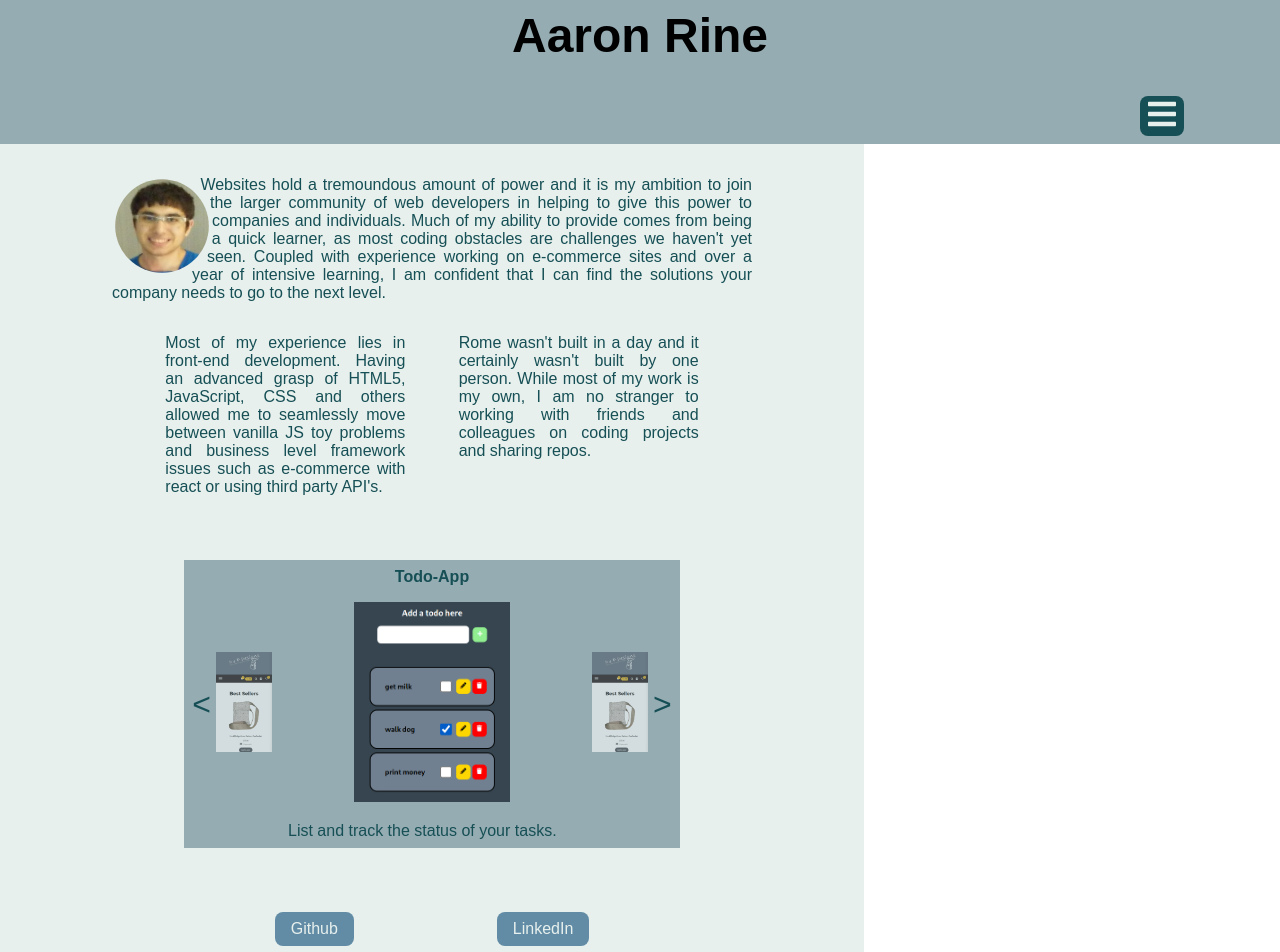
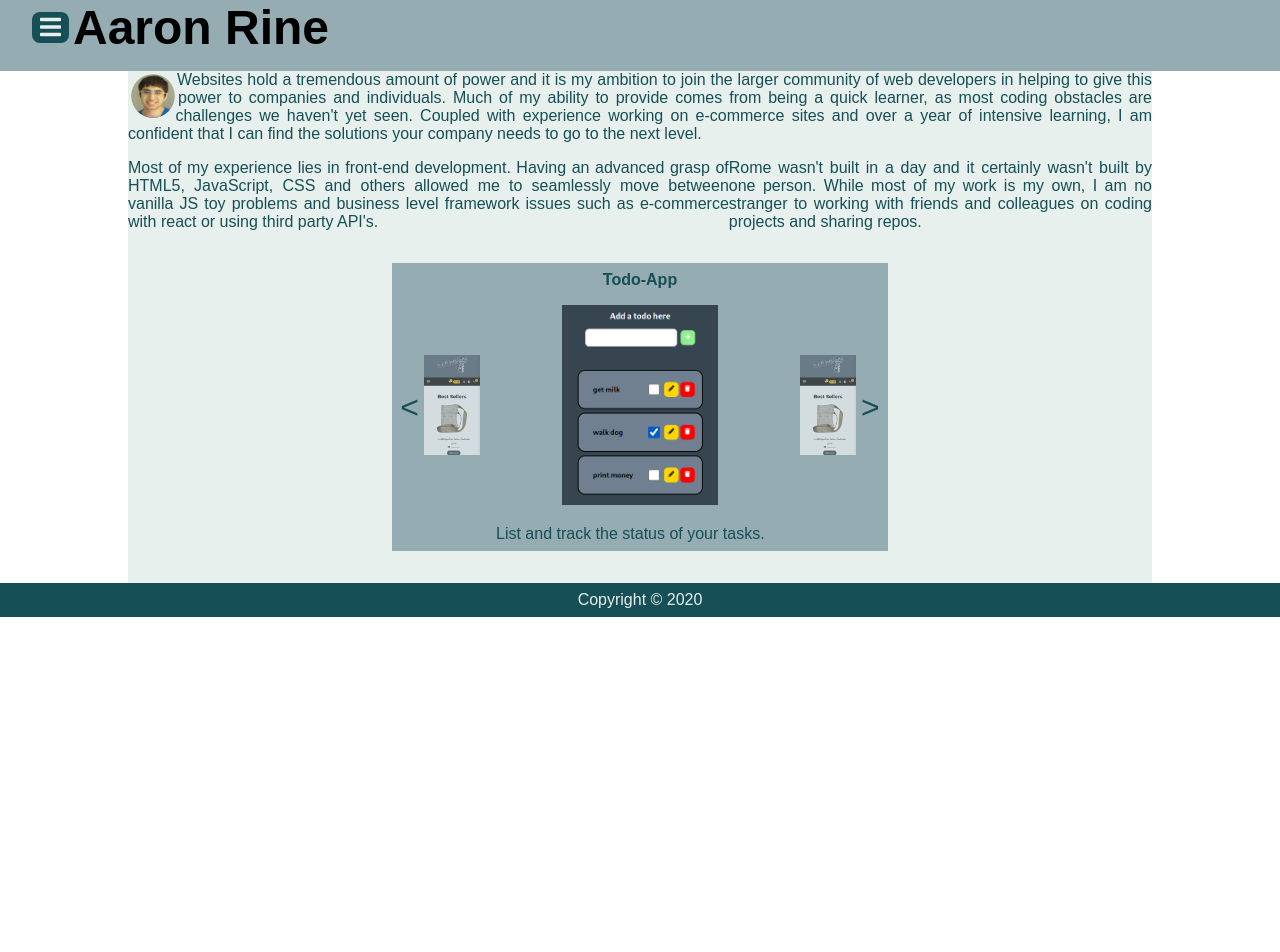
Before and after one commit to aaronrine/portfolio, a React (Create React App) app in the folder frontend/: page / in a window 1280 px wide. Shown: the top 952 px of the page. After the commit the page ends 800 px from the top, so only its background shows below. Built offline with nearby package versions, Linux system fonts and the light colour scheme; a web font is replaced by a local one.

Commit message:
feat(Header): mobile menu pops under title

```diff
--- a/frontend/src/App/App.scss
+++ b/frontend/src/App/App.scss
@@ -1,39 +1,41 @@
 @import "../colors";
 
 .App {
+  height: 100%;
   display: flex;
   flex-direction: column;
   align-items: center;
-  justify-content: center;
+  overflow-x: hidden;
   .Header {
     display: flex;
     flex-direction: column;
-    align-items: center;
+    justify-content: center;
     background: $light-blue-gray;
     width: 100%;
-    .title {
+    .headerWrapper {
+      margin-left: 2rem;
       display: flex;
-      flex-direction: column;
       align-items: center;
+      button {
+        outline: none;
+        border: none;
+        border-radius: 0.5rem;
+        padding: 0.1rem 0.5rem;
+        font-size: 1.5rem;
+        background-color: $blue-gray;
+        color: $blueWhite;
+        margin-right: 0.25rem;
+      }
       .Link {
         text-decoration: none;
         color: black;
+        display: flex;
+        flex-direction: column;
+        align-items: center;
+        justify-content: center;
         h1 {
-          margin-top: 0.5rem;
           font-size: 3rem;
         }
-      }
-    }
-    .details {
-      display: flex;
-      width: 100%;
-      justify-content: flex-start;
-      margin-bottom: 0.5rem;
-      margin-left: 2.5rem;
-      color: $blue-gray;
-      h4 {
-        color: $blue-gray;
-        width: 70%;
       }
     }
   }
@@ -42,69 +44,70 @@
     background: $blue-gray;
     color: $blueWhite;
     padding: 0.5rem;
+    text-align: center;
   }
 }
 
-@media (min-width: 992px) {
-  .App {
-    display: grid;
-    grid-template-areas:
-      "header header "
-      "nav main "
-      "footer footer ";
-    height: 100vh;
-    grid-template-rows: max-content 1fr max-content;
-    grid-template-columns: max-content 1fr;
-    .Header {
-      grid-area: header;
-      height: 9rem;
-      padding: 0 7rem;
-      display: flex;
-      justify-content: space-between;
-      .title {
-        display: flex;
-        flex-direction: column;
-        align-items: flex-start;
-        justify-content: center;
-        .Link {
-          text-decoration: none;
-          color: black;
-          h1 {
-            font-size: 3rem;
-          }
-        }
-        h4 {
-          color: $blue-gray;
-        }
-      }
-      .details {
-        display: flex;
-        flex-direction: column;
-        align-items: flex-end;
-        justify-content: space-evenly;
-        color: $blue-gray;
-        p {
-          font-size: 1.2rem;
-        }
-        a {
-          background: $blue-gray;
-          padding: 0.25rem 0.5rem;
-          border-radius: 0.5rem;
-          text-decoration: none;
-          color: $blueWhite;
-          &:hover {
-            background-color: $blueWhite;
-            color: $blue-gray;
-          }
-        }
-      }
-    }
+// @media (min-width: 992px) {
+//   .App {
+//     display: grid;
+//     grid-template-areas:
+//       "header header "
+//       "nav main "
+//       "footer footer ";
+//     height: 100vh;
+//     grid-template-rows: max-content 1fr max-content;
+//     grid-template-columns: max-content 1fr;
+//     .Header {
+//       grid-area: header;
+//       height: 9rem;
+//       padding: 0 7rem;
+//       display: flex;
+//       justify-content: space-between;
+//       .title {
+//         display: flex;
+//         flex-direction: column;
+//         align-items: flex-start;
+//         justify-content: center;
+//         .Link {
+//           text-decoration: none;
+//           color: black;
+//           h1 {
+//             font-size: 3rem;
+//           }
+//         }
+//         h4 {
+//           color: $blue-gray;
+//         }
+//       }
+//       .details {
+//         display: flex;
+//         flex-direction: column;
+//         align-items: flex-end;
+//         justify-content: space-evenly;
+//         color: $blue-gray;
+//         p {
+//           font-size: 1.2rem;
+//         }
+//         a {
+//           background: $blue-gray;
+//           padding: 0.25rem 0.5rem;
+//           border-radius: 0.5rem;
+//           text-decoration: none;
+//           color: $blueWhite;
+//           &:hover {
+//             background-color: $blueWhite;
+//             color: $blue-gray;
+//           }
+//         }
+//       }
+//     }
 
-    footer {
-      grid-area: footer;
-      background: $blue-gray;
-      color: $blueWhite;
-      padding: 0.5rem;
-    }
-  }
-}
+//     footer {
+//       grid-area: footer;
+//       background: $blue-gray;
+//       color: $blueWhite;
+//       padding: 0.5rem;
+//     }
+//   }
+// }
--- a/frontend/src/components/Header.js
+++ b/frontend/src/components/Header.js
@@ -1,17 +1,22 @@
 import { Link } from "react-router-dom";
+import { useState } from "react";
 import { Navbar, getNavItems } from "../components";
+import { faBars } from "@fortawesome/free-solid-svg-icons";
+import { FontAwesomeIcon } from "@fortawesome/react-fontawesome";
 
 export function Header() {
+  const [showMenu, setShowMenu] = useState(false);
   return (
     <header className="Header">
-      <div className="title">
+      <div className="headerWrapper">
+        <button onClick={() => setShowMenu(!showMenu)}>
+          <FontAwesomeIcon icon={faBars} />
+        </button>
         <Link to="/" className="Link">
           <h1>Aaron Rine</h1>
         </Link>
       </div>
-      <aside className="details">
-        <Navbar navItems={getNavItems()} />
-      </aside>
+      <Navbar navItems={getNavItems()} showMenu={showMenu} />
     </header>
   );
 }
--- a/frontend/src/components/Home/Home.js
+++ b/frontend/src/components/Home/Home.js
@@ -10,7 +10,7 @@ export function Home() {
         <div className="bioCard">
           <img src={profile} alt="Aaron Rine" />
           <p>
-            Websites hold a tremoundous amount of power and it is my ambition to
+            Websites hold a tremendous amount of power and it is my ambition to
             join the larger community of web developers in helping to give this
             power to companies and individuals. Much of my ability to provide
             comes from being a quick learner, as most coding obstacles are
@@ -36,10 +36,6 @@ export function Home() {
         </div>
       </section>
       <ProjectCarousel projects={data.projects} />
-      <section className="contact">
-        <a href="https://github.com/aaronrine/">Github</a>
-        <a href="https://www.linkedin.com/in/aaron-rine-1903b511a/">LinkedIn</a>
-      </section>
     </main>
   );
 }
--- a/frontend/src/components/Home/Home.scss
+++ b/frontend/src/components/Home/Home.scss
@@ -1,24 +1,22 @@
 @import "../../colors";
 
 .Home {
-  padding: 0 1rem;
   color: $blue-gray;
   background: $blueWhite;
+  width: 80%;
   display: flex;
   flex-direction: column;
   align-items: center;
   .bio {
-    margin: 2rem 6rem;
     display: flex;
     flex-direction: column;
     align-items: center;
-    width: 40em;
     .bioCard {
-      margin-bottom: 2rem;
+      margin-bottom: 1rem;
       img {
         float: left;
-        width: 100px;
-        height: 100px;
+        width: 50px;
+        height: 50px;
         border-radius: 50%;
         padding: 0.2rem;
         shape-outside: circle(50%);
@@ -34,26 +32,65 @@
       width: 100%;
       p {
         text-align: justify;
-        width: 15em;
-      }
-    }
-  }
-  .contact {
-    width: 55%;
-    margin: 2rem 0;
-    display: flex;
-    justify-content: space-around;
-    align-items: center;
-    a {
-      text-decoration: none;
-      background: $muted-cobalt;
-      padding: 0.5rem 1rem;
-      border-radius: 0.5rem;
-      color: $blueWhite;
-      &:hover {
-        background: $light-blue-gray;
-        color: $blue-gray;
       }
     }
   }
 }
+
+// .Home {
+//   padding: 0 1rem;
+//   color: $blue-gray;
+//   background: $blueWhite;
+//   display: flex;
+//   flex-direction: column;
+//   align-items: center;
+//   .bio {
+//     margin: 2rem 6rem;
+//     display: flex;
+//     flex-direction: column;
+//     align-items: center;
+//     width: 40em;
+//     .bioCard {
+//       margin-bottom: 2rem;
+//       img {
+//         float: left;
+//         width: 100px;
+//         height: 100px;
+//         border-radius: 50%;
+//         padding: 0.2rem;
+//         shape-outside: circle(50%);
+//       }
+//       p {
+//         text-align: justify;
+//       }
+//     }
+//     .bioText {
+//       display: flex;
+//       justify-content: space-evenly;
+//       margin-bottom: 2rem;
+//       width: 100%;
+//       p {
+//         text-align: justify;
+//         width: 15em;
+//       }
+//     }
+//   }
+//   .contact {
+//     width: 55%;
+//     margin: 2rem 0;
+//     display: flex;
+//     justify-content: space-around;
+//     align-items: center;
+//     a {
+//       text-decoration: none;
+//       background: $muted-cobalt;
+//       padding: 0.5rem 1rem;
+//       border-radius: 0.5rem;
+//       color: $blueWhite;
+//       &:hover {
+//         background: $light-blue-gray;
+//         color: $blue-gray;
+//       }
+//     }
+//   }
+// }
--- a/frontend/src/components/Navbar/Navbar.js
+++ b/frontend/src/components/Navbar/Navbar.js
@@ -1,21 +1,14 @@
 import "./Navbar.scss";
-import { useState } from "react";
 import { FontAwesomeIcon } from "@fortawesome/react-fontawesome";
-
-import { faBars } from "@fortawesome/free-solid-svg-icons";
-
-export function Navbar({ navItems }) {
-  const [showMenu, setShowMenu] = useState(false);
+export function Navbar({ navItems, showMenu }) {
   return (
     <nav className="Navbar">
-      <button onClick={() => setShowMenu(!showMenu)}>
-        <FontAwesomeIcon icon={faBars} />
-      </button>
-
-      {showMenu &&
-        navItems?.map((navItem) => {
-          return <NavItem {...navItem} key={navItem.uuid} />;
-        })}
+      <div className="navList">
+        {showMenu &&
+          navItems?.map((navItem) => {
+            return <NavItem {...navItem} key={navItem.uuid} />;
+          })}
+      </div>
     </nav>
   );
 }
--- a/frontend/src/components/Navbar/Navbar.scss
+++ b/frontend/src/components/Navbar/Navbar.scss
@@ -1,21 +1,10 @@
 @import "../../colors";
 
 .Navbar {
+  .navList {
     display: flex;
-  button {
-    outline: none;
-    border: none;
-    border-radius: 0.5rem;
-    padding: 0.1rem 0.5rem;
-    font-size: 2rem;
-    background-color: $blue-gray;
-    color: $blueWhite;
-    margin-right: 0.25rem;
-    &:hover {
-      background-color: $blueWhite;
-      color: $blue-gray;
-    }
-  }
+    margin-bottom: 1rem;
+    margin-left: 2rem;
     .NavItem {
       text-align: center;
       a {
@@ -24,10 +13,11 @@
         background-color: $blue-gray;
         border-radius: 0.5rem;
         color: $blueWhite;
-      font-size: 2rem;
+        font-size: 1.5rem;
       }
       & + .NavItem {
         margin-left: 0.25rem;
       }
     }
   }
+}
--- a/frontend/src/components/ProjectCarousel/ProjectCarousel.scss
+++ b/frontend/src/components/ProjectCarousel/ProjectCarousel.scss
@@ -10,6 +10,7 @@
   width: max-content;
   color: $blue-gray;
   margin-bottom: 2rem;
+  max-width: 100%;
   button {
     position: absolute;
     height: 100%;
--- a/frontend/src/index.scss
+++ b/frontend/src/index.scss
@@ -1,6 +1,12 @@
-* {
+*,
+*::before,
+*::after {
   margin: 0;
   padding: 0;
   box-sizing: border-box;
   font-family: "Cantarell", sans-serif;
 }
+
+#root {
+  min-height: 100vh;
+}
```
Also changed, not shown: 1 other file (tests, documents, lock files or other folders). Lines whose indentation alone changed are shown as unchanged.
